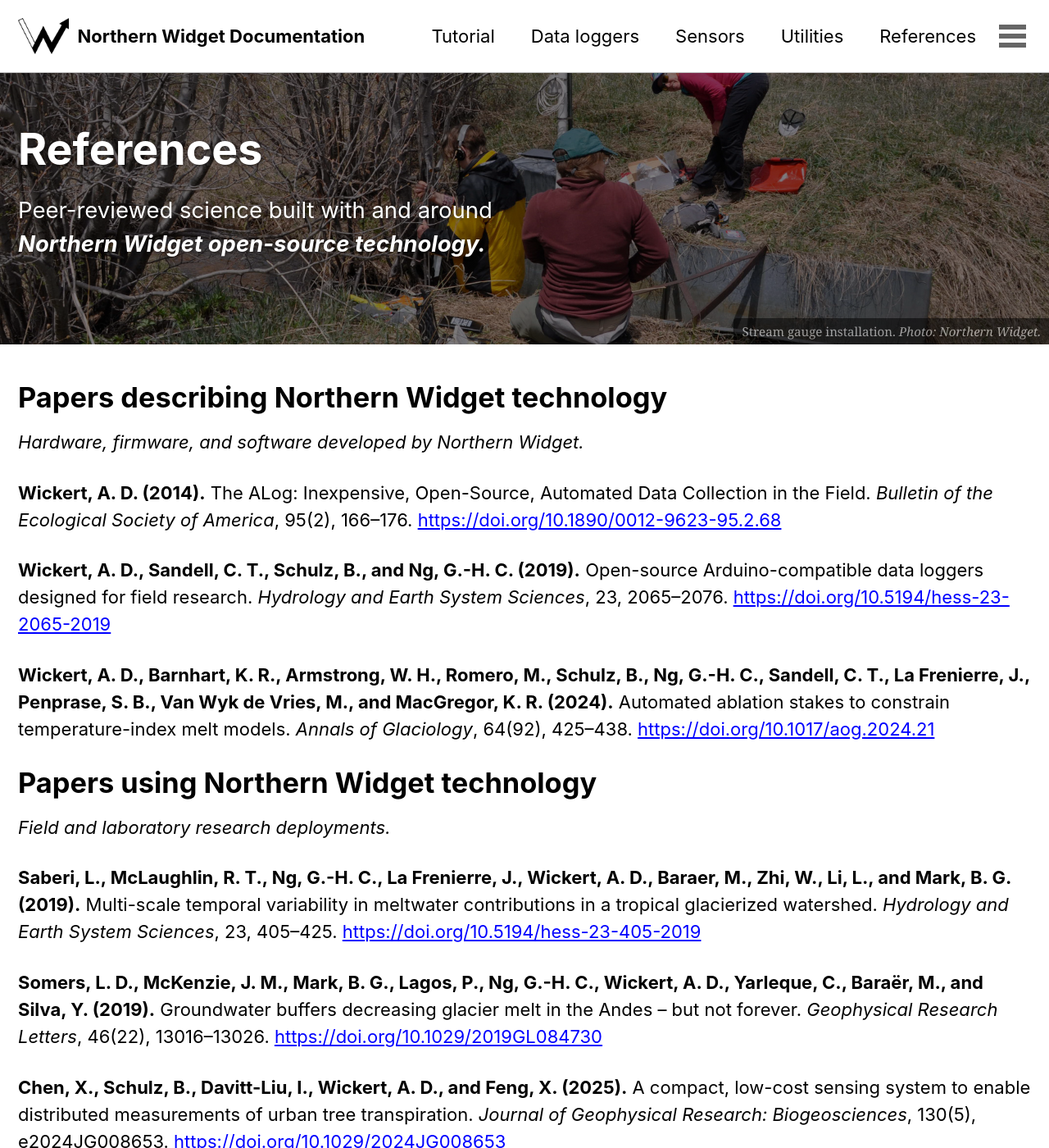
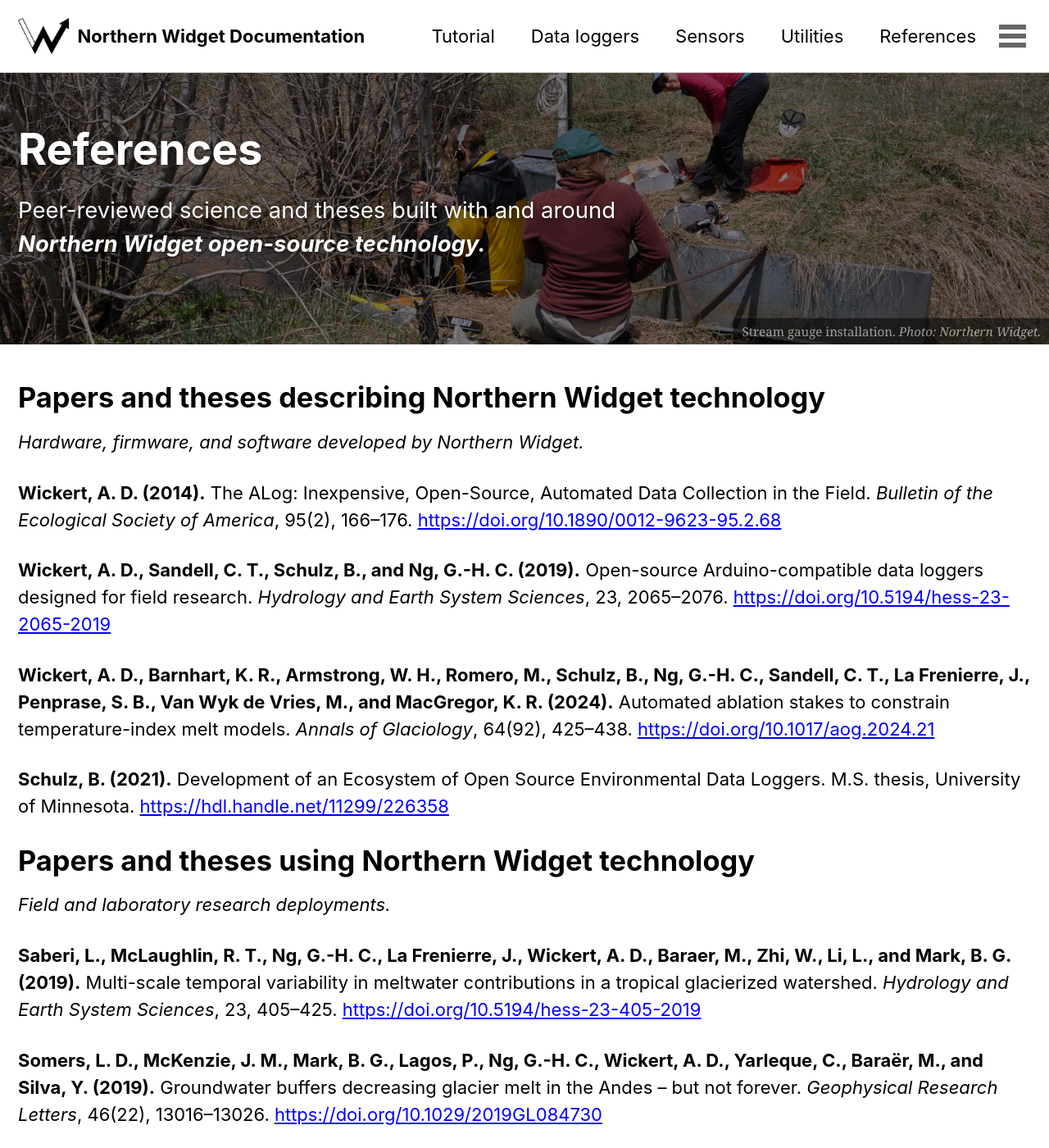
Before and after one commit to NorthernWidget/NorthernWidget.github.io, a Jekyll site: the page built from _pages/references.md, in a window 1280 px wide and 1400 px high. Shown: the whole window at 82% size. Built offline with Jekyll 4.4.1, drawn with Linux system fonts in a browser that asks for light colours; cached includes are drawn as plain includes; nearby versions of some CDN libraries.

Commit message:
Expand to papers and theses; add Schulz 2021 thesis
Co-Authored-By: Claude Sonnet 4.6 <noreply@anthropic.com>

```diff
--- a/_pages/references.md
+++ b/_pages/references.md
@@ -9,11 +9,11 @@ header:
   overlay_filter: "0.5"
   overlay_image: /assets/images/LiningerGauge_DSC2135_NEF_embedded_modified.jpg
   caption: "Stream gauge installation. *Photo: Northern Widget.*"
-excerpt: "Peer-reviewed science built with and around<br/>
+excerpt: "Peer-reviewed science and theses built with and around<br/>
           ***Northern Widget open-source technology.***"
 ---
 
-# Papers describing Northern Widget technology
+# Papers and theses describing Northern Widget technology
 
 *Hardware, firmware, and software developed by Northern Widget.*
 
@@ -26,8 +26,11 @@ excerpt: "Peer-reviewed science built with and around<br/>
 **Wickert, A. D., Barnhart, K. R., Armstrong, W. H., Romero, M., Schulz, B., Ng, G.-H. C., Sandell, C. T., La Frenierre, J., Penprase, S. B., Van Wyk de Vries, M., and MacGregor, K. R. (2024).** Automated ablation stakes to constrain temperature-index melt models. *Annals of Glaciology*, 64(92), 425–438.
 [https://doi.org/10.1017/aog.2024.21](https://doi.org/10.1017/aog.2024.21)
 
+**Schulz, B. (2021).** Development of an Ecosystem of Open Source Environmental Data Loggers. M.S. thesis, University of Minnesota.
+[https://hdl.handle.net/11299/226358](https://hdl.handle.net/11299/226358)
 
-# Papers using Northern Widget technology
+
+# Papers and theses using Northern Widget technology
 
 *Field and laboratory research deployments.*
 
```
